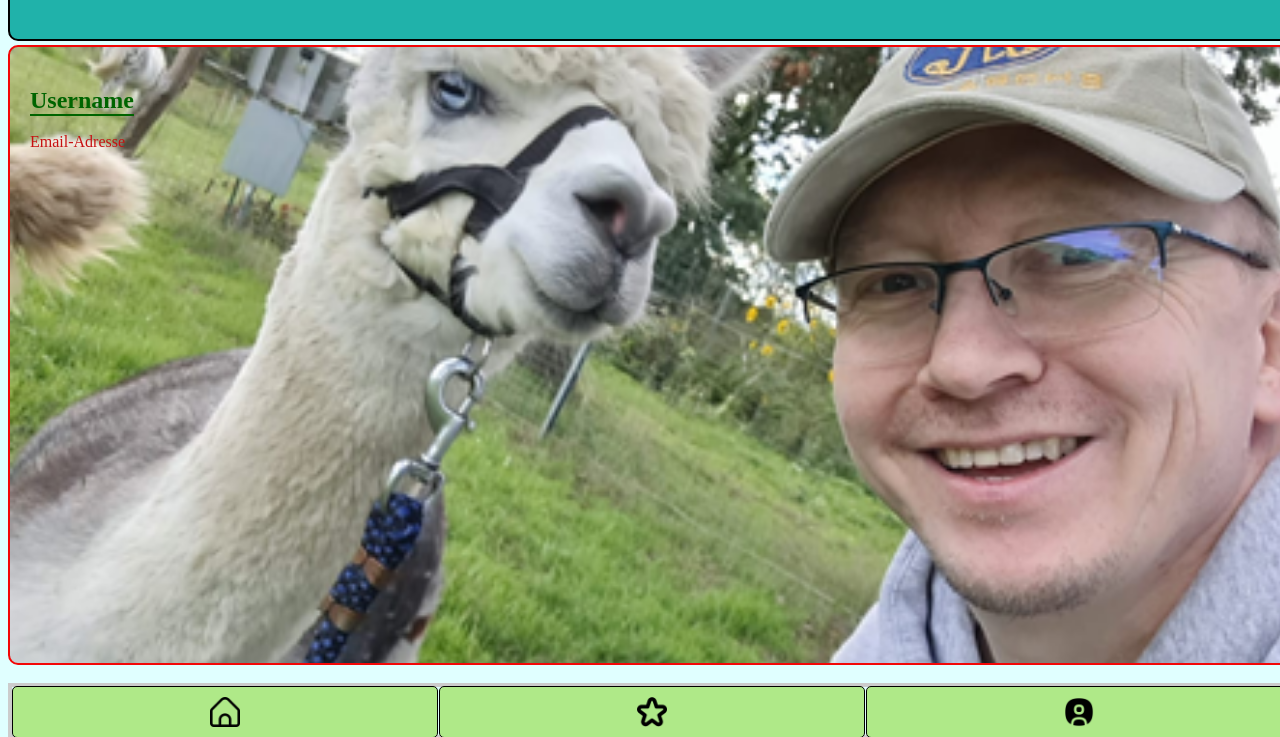
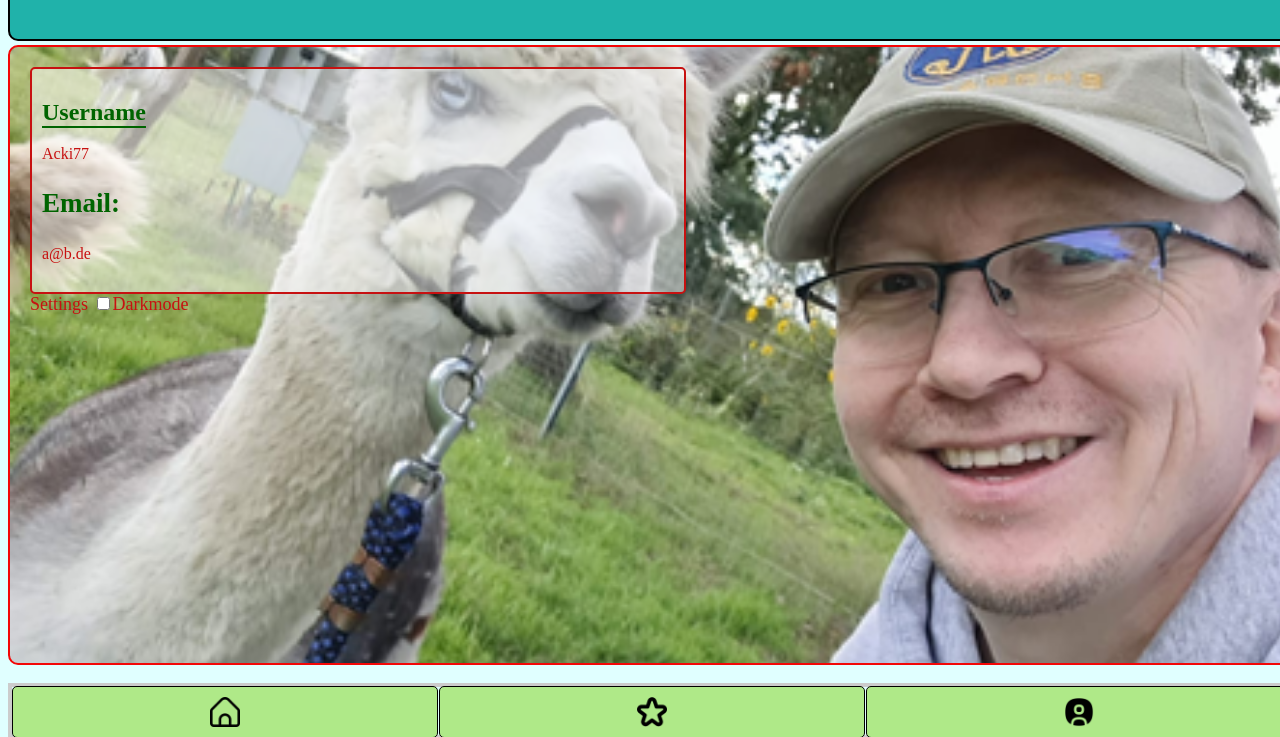
Before and after one commit to Acki77/quizapp, a plain HTML site: page profile.html in a window 1280 px wide. Shown: the part 63-800 px from the top of the page. Drawn offline with Linux system fonts and the light colour scheme.

Commit message:
profile page update mandatory requirements

```diff
--- a/profile.html
+++ b/profile.html
@@ -12,8 +12,20 @@
     </div>
 
     <div class="profile-details" id="profile-details">
-      <h2 class="profile-username">Username</h2>
-      <p class="profile-email">Email-Adresse</p>
+      <div class="profile-details--textbox">
+        <h2 class="profile-username">Username</h2>
+        <p class="profile-user-input">Acki77</p>
+        <h2 class="profile-email-label">Email:</h2>
+        <p class="profile-email-input">a@b.de</p>
+      </div>
+
+      <div class="profile-settings" id="profile-settings">
+        Settings
+        <label class="profile-settings-toggle-switch">
+          <input type="checkbox" id="dark-mode-toggle" />Darkmode
+          <span class="profile-settings-slider"></span>
+        </label>
+      </div>
     </div>
 
     <footer class="footer">
--- a/styles.css
+++ b/styles.css
@@ -55,9 +55,15 @@ h1 {
   padding: 20px;
   border: 2px solid rgb(243, 6, 6);
   border-radius: 10px;
-
   font-size: 18px;
   color: rgb(199, 17, 17);
+}
+.profile-details--textbox {
+  background-color: rgba(255, 255, 255, 0.5);
+  padding: 10px;
+  border: 2px solid rgb(199, 17, 17);
+  width: 50%;
+  border-radius: 5px;
 }
 
 .profile-username {
```
